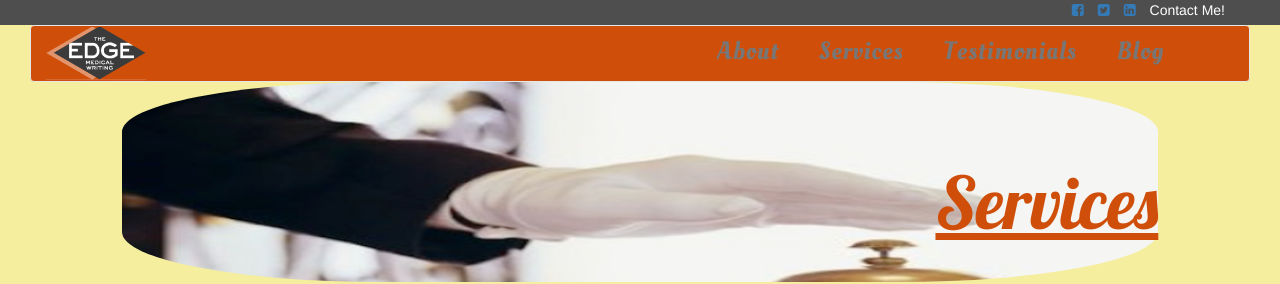
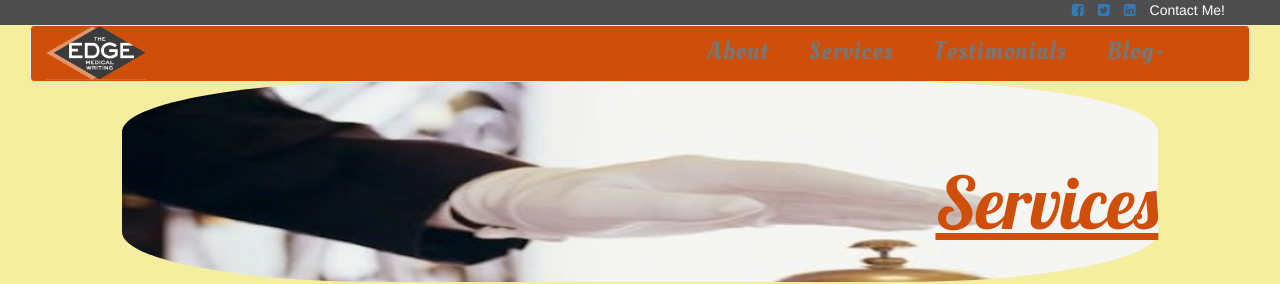
Before and after one commit to saltoriousSIG/theedge, a Jekyll site: the page built from services.html, in a window 1280 px wide. Shown: the top 284 px of the page. Built offline with Jekyll 4.4.1, drawn with Linux system fonts in a browser that asks for light colours.

Commit message:
Update page-nav.html

```diff
--- a/_includes/page-nav.html
+++ b/_includes/page-nav.html
@@ -16,7 +16,7 @@
         <li><a href="about.html">About</a></li>
         <li><a href="services.html">Services</a></li>
         <li><a href="testimonials.html">Testimonials</a></li>
-        <li><a href="">Blog</a>
+        <li><a href="">Blog<b class="caret"></b></a>
           <ul>
             <li><a href="blog.html">Blog Homepage</a></li>
             <li><a href="events.html">Upcomming Events</a></li>
```
